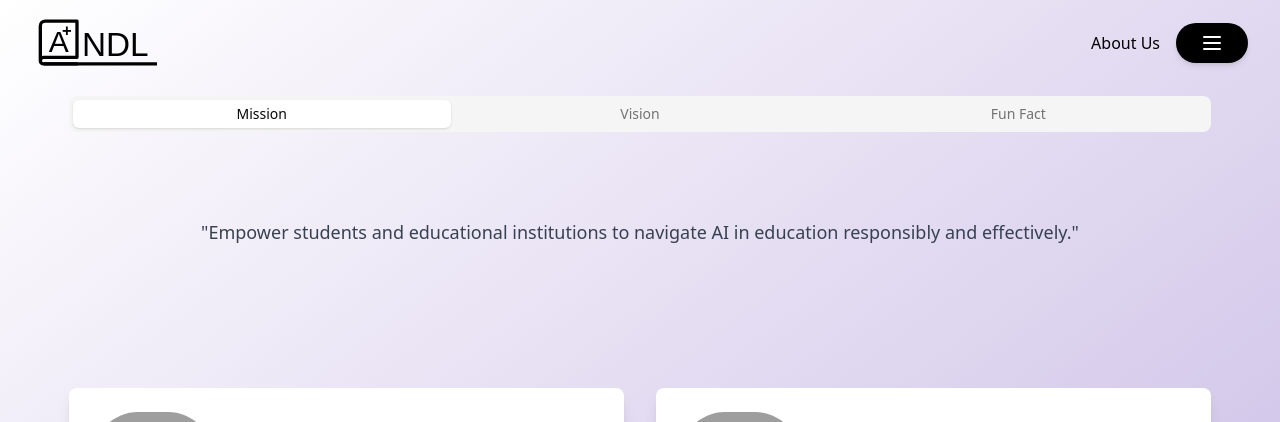
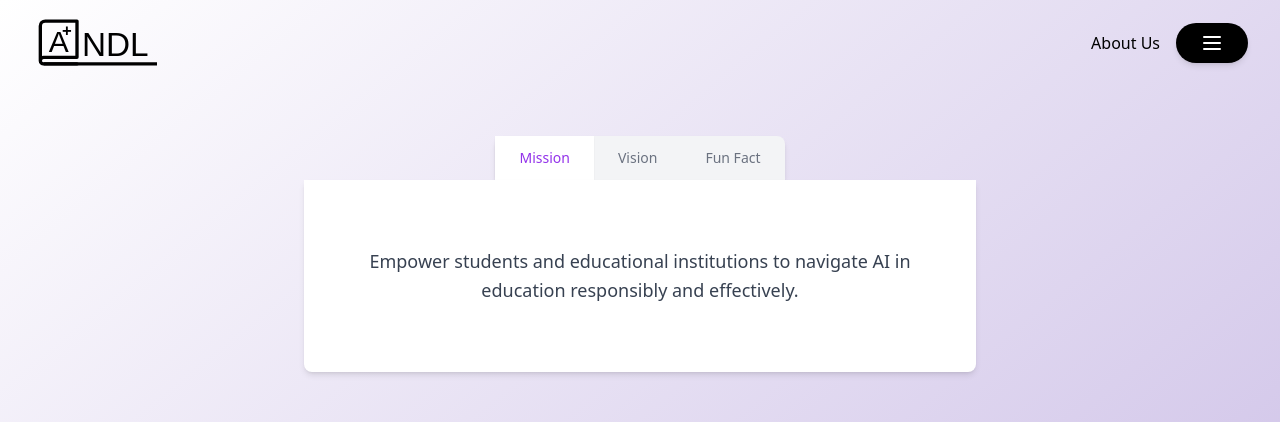
Before and after one commit to ANDL-AI/andl-promotion, a Next.js app: page /about in a window 1280 px wide. Shown: the top 422 px of the page. Built offline with nearby package versions, Linux system fonts and the light colour scheme; grey boxes are pictures that could not be loaded.

Commit message:
fixed some shit

```diff
--- a/components/about-card.tsx
+++ b/components/about-card.tsx
@@ -3,7 +3,7 @@
 import React from 'react'
 import Image from 'next/image'
 import { Linkedin, Github, Globe } from 'lucide-react'
-import { Tabs, TabsContent, TabsList, TabsTrigger } from "@/components/ui/tabs"
+import ANDLInfoTabs from './tabs'
 
 interface Person {
   input: string
@@ -57,35 +57,7 @@ export default function AboutUs() {
   return (
     <section id="about" className="flex flex-col items-center justify-center w-full min-h-screen px-4 bg-gradient-to-br from-white to-[#c3b3e2]">
       <div className="mt-24 max-w-7xl mx-auto cursor-no-pointer items-center">
-        <Tabs defaultValue="mission" className="w-full mb-8">
-          <TabsList className="grid w-full grid-cols-3">
-            <TabsTrigger value="mission">Mission</TabsTrigger>
-            <TabsTrigger value="vision">Vision</TabsTrigger>
-            <TabsTrigger value="funFact">Fun Fact</TabsTrigger>
-          </TabsList>
-          <div className="mt-4 h-40 flex items-center justify-center text-center min-w-full">
-            <TabsContent value="mission" className="w-full">
-              <p className="text-lg text-gray-700">
-                "Empower students and educational institutions to navigate AI in education responsibly and effectively."
-              </p>
-            </TabsContent>
-            <TabsContent value="vision" className="w-full">
-              <p className="text-lg text-gray-700">
-                "A world where AI can be used in education without doubt and complete confidence."
-              </p>
-            </TabsContent>
-            <TabsContent value="funFact" className="w-full">
-              <p className="text-lg text-gray-700">
-                ANDL was initially conceived as a winning hackathon project at the{' '}
-                <a href="https://vu.nl/en" className="text-[#6321E6] hover:underline transition duration-300">
-                  Vrije Universiteit Amsterdam
-                </a>{' '}
-                in our second year of university. Now, little over a year later, the idea evolved into a full-fledged startup
-                with a full-time team of 4 co-founders.
-              </p>
-            </TabsContent>
-          </div>
-        </Tabs>
+        <ANDLInfoTabs/>
         <div className="grid grid-cols-1 md:grid-cols-2 gap-8 pt-6 pb-12 md:pt-12 md:pb-24">
           {people.map((person, index) => (
             <div
--- /dev/null
+++ b/components/tabs.tsx
@@ -0,0 +1,89 @@
+'use client'
+
+import React, { useState } from 'react'
+import { motion } from 'framer-motion'
+
+interface TabContent {
+  title: string
+  content: string
+}
+
+const tabs: TabContent[] = [
+  {
+    title: "Mission",
+    content: "Empower students and educational institutions to navigate AI in education responsibly and effectively."
+  },
+  {
+    title: "Vision",
+    content: "A world where AI can be used in education without doubt and complete confidence."
+  },
+  {
+    title: "Fun Fact",
+    content: "ANDL was initially conceived as a winning hackathon project at the Vrije Universiteit Amsterdam in our second year of university. Now, little over a year later, the idea evolved into a full-fledged startup with a full-time team of 4 co-founders."
+  }
+]
+
+const wrapText = (text: string, maxLength: number) => {
+  const words = text.split(' ')
+  const lines: string[] = []
+  let currentLine = ''
+
+  words.forEach(word => {
+    if ((currentLine + word).length > maxLength) {
+      lines.push(currentLine.trim())
+      currentLine = word + ' '
+    } else {
+      currentLine += word + ' '
+    }
+  })
+
+  if (currentLine) {
+    lines.push(currentLine.trim())
+  }
+
+  return lines.join('\n')
+}
+
+export default function ANDLInfoTabs() {
+  const [activeTab, setActiveTab] = useState(0)
+
+  return (
+    <div className="w-full flex flex-col items-center my-10">
+      <div className="inline-flex bg-gray-100 rounded-t-lg shadow-md">
+        {tabs.map((tab, index) => (
+          <button
+            key={index}
+            className={`px-6 py-3 text-sm font-medium transition-colors duration-200 ${
+              activeTab === index
+                ? 'bg-white text-purple-600 shadow-sm'
+                : 'text-gray-500 hover:text-gray-700 hover:bg-gray-200'
+            }`}
+            onClick={() => setActiveTab(index)}
+          >
+            {tab.title}
+          </button>
+        ))}
+      </div>
+      <div className="w-full max-w-2xl p-6 relative h-48 flex items-center justify-center bg-white shadow-md rounded-b-lg">
+        {tabs.map((tab, index) => (
+          <motion.div
+            key={index}
+            initial={{ opacity: 0, y: 10 }}
+            animate={{
+              opacity: activeTab === index ? 1 : 0,
+              y: activeTab === index ? 0 : 10
+            }}
+            transition={{ duration: 0.3 }}
+            className={`absolute inset-0 flex items-center justify-center ${
+              activeTab === index ? 'block' : 'hidden'
+            }`}
+          >
+            <p className="px-4 text-lg text-gray-700 leading-relaxed text-center max-w-xl">
+              {tab.content}
+            </p>
+          </motion.div>
+        ))}
+      </div>
+    </div>
+  )
+}
--- a/package.json
+++ b/package.json
@@ -18,6 +18,7 @@
     "antd": "^5.20.6",
     "class-variance-authority": "^0.7.0",
     "clsx": "^2.1.1",
+    "framer-motion": "^11.9.0",
     "lucide-react": "^0.439.0",
     "next": "14.2.7",
     "react": "^18",
```
Also changed, not shown: 1 other file (tests, documents, lock files or other folders).
